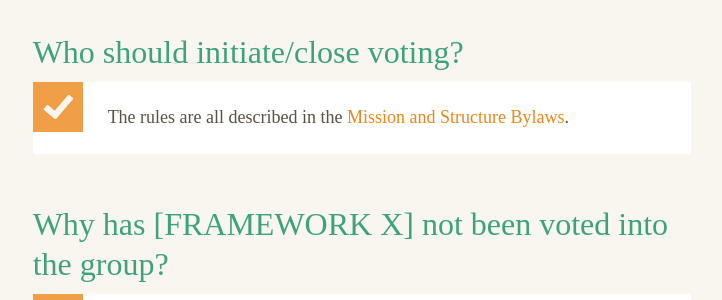
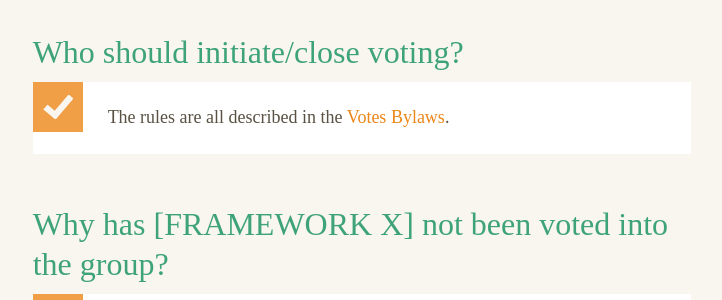
Before and after one commit to php-fig/www.php-fig.org, a Jekyll site: the page built from pages/faqs.html, in a window 1280 px wide and 900 px high, scrolled down 2824 px. Shown: the part 153-453 px from the top of the window, without its empty margins (499-1221 px from the left). Built offline with Jekyll 4.4.1, drawn with Linux system fonts in a browser that asks for light colours; nearby versions of some CDN libraries; some web fonts are replaced; Markdown is read by kramdown in place of the engine named in the settings.

Commit message:
update who-should-initiateclose-voting reference

```diff
--- a/pages/faqs.html
+++ b/pages/faqs.html
@@ -126,7 +126,7 @@ permalink: faqs/
                 <div class="faqs__answer">
                     <h2 class="faqs__answer_title" id="who-should-initiateclose-voting">Who should initiate/close voting?</h2>
                     <div class="faqs__answer_content">
-                        <p>The rules are all described in the <a href="/bylaws/mission-and-structure/">Mission and Structure Bylaws</a>.</p>
+                        <p>The rules are all described in the <a href="/bylaws/votes/">Votes Bylaws</a>.</p>
                     </div>
                 </div>
                 <div class="faqs__answer">
```
